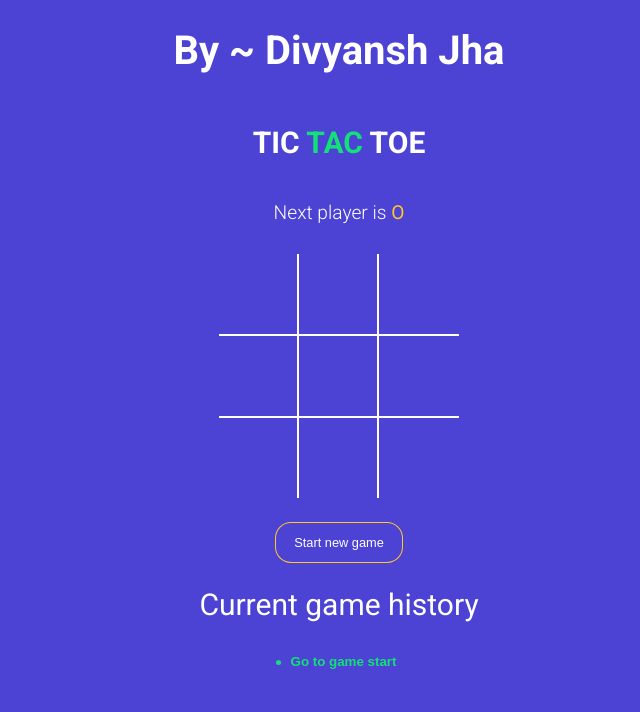
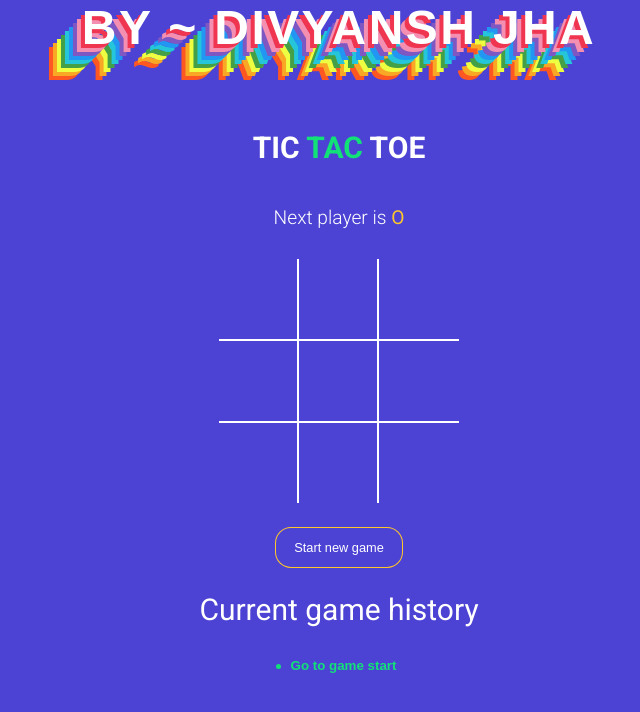
Before and after one commit to divyanshjha30/tictactoe-game, a React (Vite) app: page / in a window 1280 px wide. Shown: the top 712 px of the page, without its empty margins (301-941 px from the left). Built offline with nearby package versions, Linux system fonts and the light colour scheme.

Commit message:
added rainbow text

```diff
--- a/src/App.jsx
+++ b/src/App.jsx
@@ -61,7 +61,7 @@ function App() {
 
   return (
     <div className="app">
-      <h1>By ~ Divyansh Jha</h1>
+      <h1 className='name-title'>By ~ Divyansh Jha</h1>
       <h2>
         TIC <span className="text-green">TAC</span> TOE
       </h2>
--- a/src/styles.scss
+++ b/src/styles.scss
@@ -1,6 +1,26 @@
 $green: #12e177;
 $orange: #ffc72a;
 $blue: #4c43d4;
+
+.name-title{
+  margin-top: 0px;
+  margin-bottom: 50px;
+  text-align: center;
+  font-family: sans-serif;
+  font-size: 3rem;
+  letter-spacing: 0.15rem;
+  text-transform: uppercase;
+  color: #fff;
+  text-shadow: -4px 4px #ef3550,
+               -8px 8px #f48fb1,
+               -12px 12px #7e57c2,
+               -16px 16px #2196f3,
+               -20px 20px #26c6da,
+               -24px 24px #43a047,
+               -28px 28px #eeff41,
+               -32px 32px #f9a825,
+               -36px 36px #ff5722;
+}
 
 body {
   font-family: 'Roboto', sans-serif;
```
